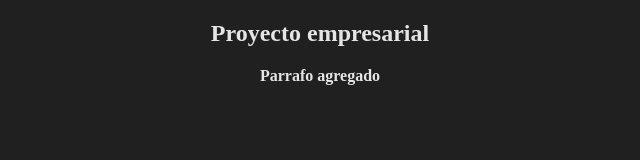
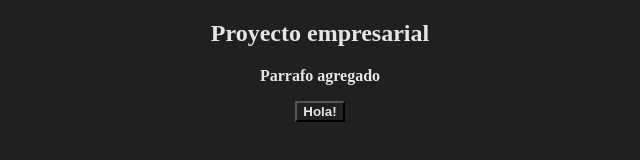
Before and after one commit to RogerMi12/CursoGit, a plain HTML site: page index.html in a window 1280 px wide. Shown: the full height of the page, 320-960 px from the left. Drawn offline with Linux system fonts and the light colour scheme.

Commit message:
Boton saludar, Function saludar

```diff
--- a/index.html
+++ b/index.html
@@ -6,6 +6,7 @@
 		<meta name="viewport" content="width=device-width, initial-scale=1">
 		<title>Proyecto empresarial</title>
 		<link rel="stylesheet" href="css/style.css">
+		<script src="js/index.js"></script>
 	</head>
 
 	<body>
@@ -13,6 +14,7 @@
 		<h2>Proyecto empresarial</h2>
 		<p>Parrafo agregado</p>
 
+		<input type="button" value="Hola!" onclick="saludar()">
 
 	</body>
 
--- a/js/index.js
+++ b/js/index.js
@@ -0,0 +1,4 @@
+function saludar() {
+
+	alert("Hola mundo!");
+}
```
